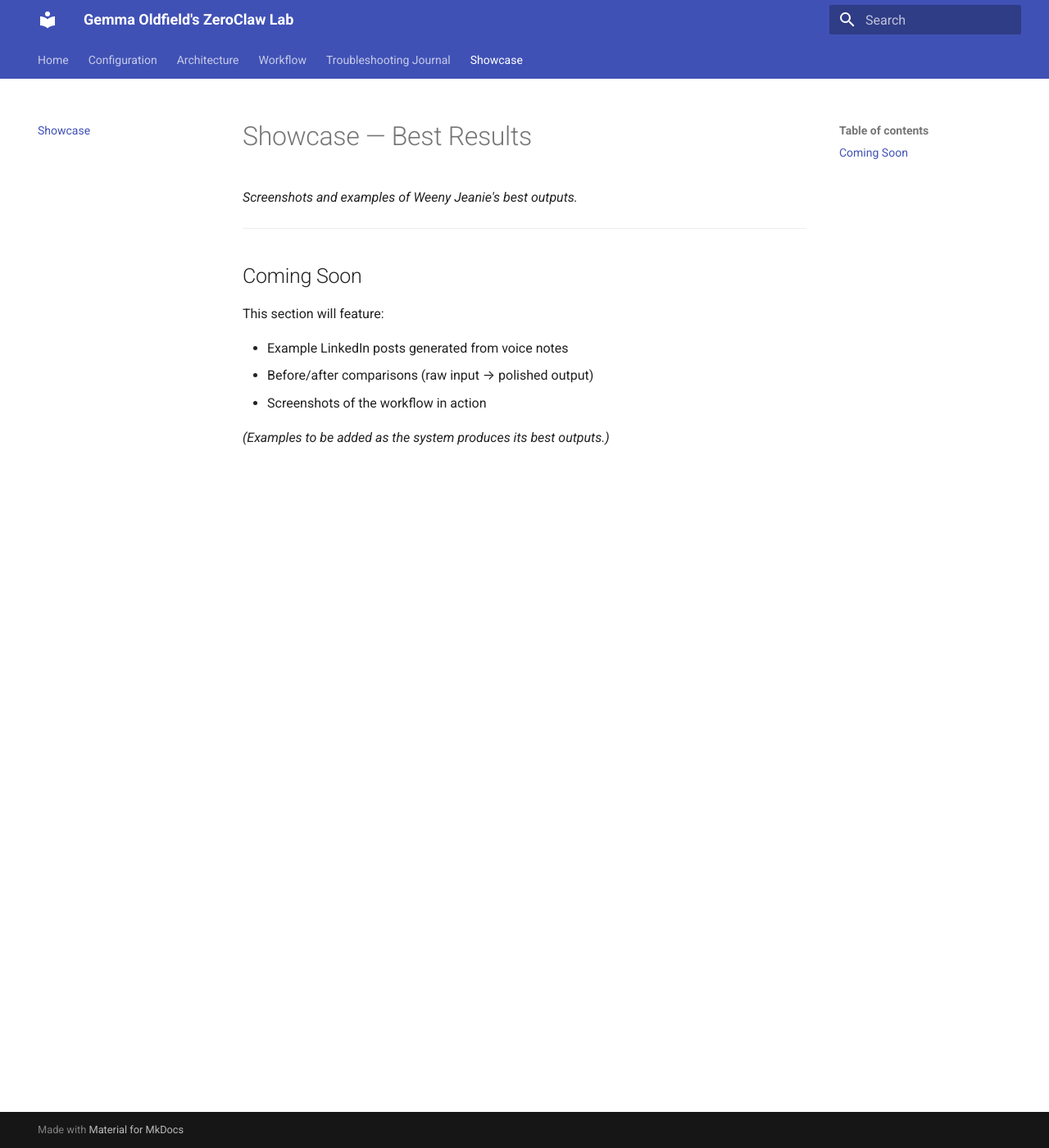
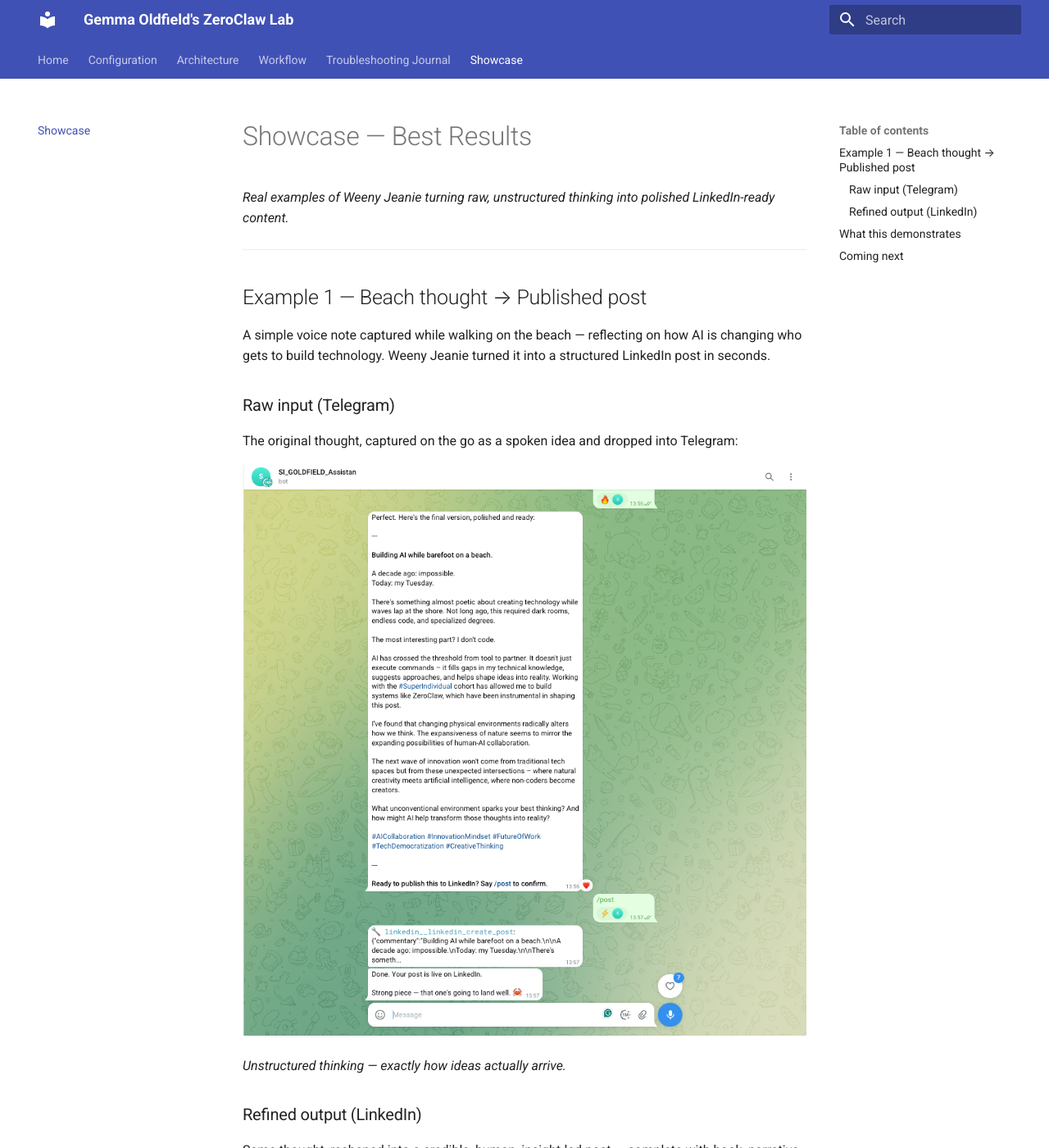
Before and after one commit to gjoldfield-01/my-zeroclaw-agents, an MkDocs documentation site: the page built from docs/04-Showcase/best-results.md, in a window 1280 px wide and 1400 px high. Shown: the whole window at 82% size. Built offline with MkDocs 1.6.1 and Material for MkDocs 9.7.7, drawn with Linux system fonts in a browser that asks for light colours; some of the changed text lies outside the part shown.

Commit message:
Add showcase: Telegram input to LinkedIn output example

```diff
--- a/docs/04-Showcase/best-results.md
+++ b/docs/04-Showcase/best-results.md
@@ -1,15 +1,44 @@
 # Showcase — Best Results
 
-*Screenshots and examples of Weeny Jeanie's best outputs.*
+*Real examples of Weeny Jeanie turning raw, unstructured thinking into polished LinkedIn-ready content.*
 
 ---
 
-## Coming Soon
+## Example 1 — Beach thought → Published post
 
-This section will feature:
+A simple voice note captured while walking on the beach — reflecting on how AI is changing who gets to build technology. Weeny Jeanie turned it into a structured LinkedIn post in seconds.
 
-- Example LinkedIn posts generated from voice notes
-- Before/after comparisons (raw input → polished output)
-- Screenshots of the workflow in action
+### Raw input (Telegram)
 
-*(Examples to be added as the system produces its best outputs.)*
+The original thought, captured on the go as a spoken idea and dropped into Telegram:
+
+![Telegram chat showing raw voice-note input being processed by Weeny Jeanie](images/telegram-input.png)
+
+*Unstructured thinking — exactly how ideas actually arrive.*
+
+### Refined output (LinkedIn)
+
+Same thought, reshaped into a credible, human, insight-led post — complete with hook, narrative arc, and hashtags:
+
+![LinkedIn post draft generated by Weeny Jeanie, showing the refined output with hashtags and imagery](images/linkedin-output.png)
+
+*From fragment to finished post — ready to publish.*
+
+---
+
+## What this demonstrates
+
+| Capability | Shown above |
+|------------|-------------|
+| **Capture-anywhere input** | Telegram voice/text works from the beach, the car, anywhere |
+| **Insight extraction** | Picked the core theme (barriers-to-entry in AI) from freeform thinking |
+| **Tone shaping** | Kept the human voice while adding LinkedIn structure |
+| **Low-friction workflow** | No desktop, no notes app, no blank page — just speak and refine |
+
+---
+
+## Coming next
+
+- Before/after comparisons across multiple topics
+- Screenshots of the multi-agent orchestration flow
+- Examples of rejected drafts and the refinement loop
```
Also changed, not shown: docs/04-Showcase/images/linkedin-output.png (added), docs/04-Showcase/images/telegram-input.png (added).
